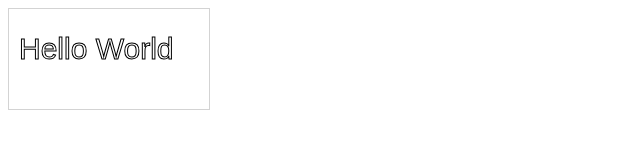
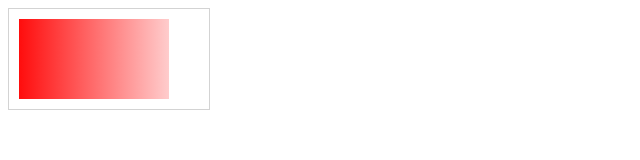
Before and after one commit to zhangfenglu/h5, a plain HTML site: page h5/HTML5 Canvas/HTML5 Canvas6.html in a window 1280 px wide. Shown: the whole page, without its empty margins (0-640 px from the left). Drawn offline with Linux system fonts and the light colour scheme.

Commit message:
线性渐变

```diff
--- a/h5/HTML5 Canvas/HTML5 Canvas5.html
+++ b/h5/HTML5 Canvas/HTML5 Canvas6.html
@@ -2,13 +2,16 @@
 
 <body>
     <canvas id="myCanvas" width="200" height="100" style="border: 1px solid #d3d3d3">
-        实心字
+        线性渐变
     </canvas>
     <script>
         var c = document.getElementById("myCanvas");
         var ctx = c.getContext("2d");
-        ctx.font = "30px Arial";
-        ctx.strokeText("Hello World",10,50);
+        var grd = ctx.createLinearGradient(0,0,200,0);
+        grd.addColorStop(0,"red");
+        grd.addColorStop(1,"white");
+        ctx.fillStyle = grd;
+        ctx.fillRect(10,10,150,80);
     </script>
 </body>
 
```
